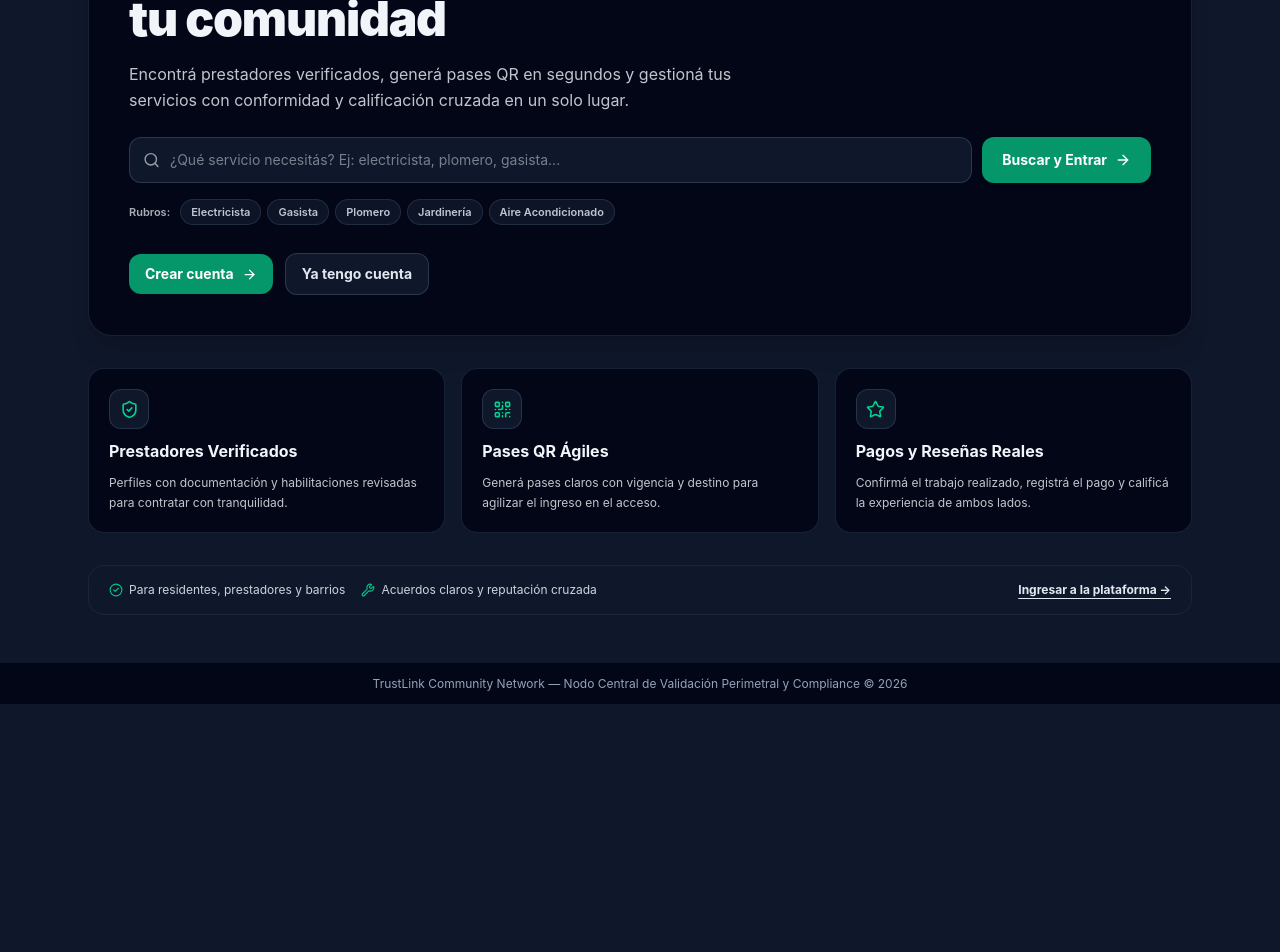
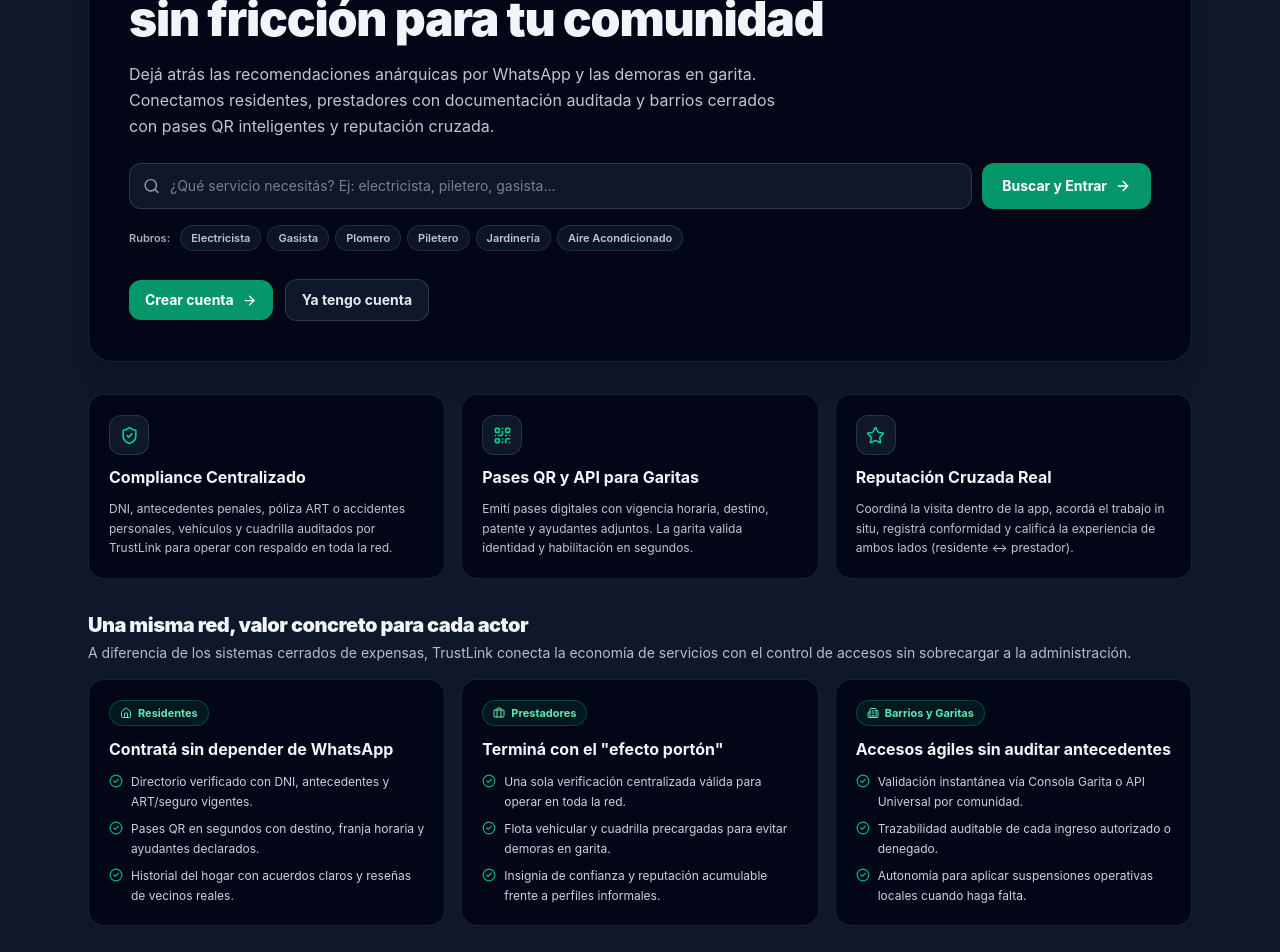
Before and after one commit to drnavia/trustlink-web, a React (Vite) app: page / in a window 1280 px wide. Shown: the part 260-1212 px from the top of the page. Before the commit the page ends 964 px from the top, so only its background shows below. Built offline with nearby package versions, Linux system fonts and the light colour scheme; no server answers.

Commit message:
feat(landing,docs): update landing commercial narrative by actor and refresh README

```diff
--- a/src/modules/landing/LandingHome.jsx
+++ b/src/modules/landing/LandingHome.jsx
@@ -1,7 +1,8 @@
 /**
  * @file LandingHome.jsx
  * @description Vista pública de bienvenida (/) para TrustLink.
- * Incorpora propuesta de valor comercial directa, buscador rápido de servicios/rubros
+ * Incorpora la narrativa comercial consolidada (Océano Azul, propuesta de valor por actor,
+ * compliance centralizado y eliminación del "efecto portón"), buscador rápido de servicios/rubros
  * con atajos por especialidad y accesos claros a Iniciar Sesión o Registrarse,
  * delegando el footer único al orquestador principal (App.jsx).
  * @location /trustlink-web/src/modules/landing/LandingHome.jsx
@@ -17,6 +18,9 @@ import {
   CheckCircle2,
   Wrench,
   Sparkles,
+  Home,
+  Briefcase,
+  Building2,
 } from 'lucide-react';
 import { useBranding } from '../branding/BrandingContext';
 
@@ -24,8 +28,45 @@ const POPULAR_SERVICES = [
   'Electricista',
   'Gasista',
   'Plomero',
+  'Piletero',
   'Jardinería',
   'Aire Acondicionado',
+];
+
+const ACTOR_BENEFITS = [
+  {
+    id: 'resident',
+    icon: Home,
+    badge: 'Residentes',
+    title: 'Contratá sin depender de WhatsApp',
+    points: [
+      'Directorio verificado con DNI, antecedentes y ART/seguro vigentes.',
+      'Pases QR en segundos con destino, franja horaria y ayudantes declarados.',
+      'Historial del hogar con acuerdos claros y reseñas de vecinos reales.',
+    ],
+  },
+  {
+    id: 'provider',
+    icon: Briefcase,
+    badge: 'Prestadores',
+    title: 'Terminá con el "efecto portón"',
+    points: [
+      'Una sola verificación centralizada válida para operar en toda la red.',
+      'Flota vehicular y cuadrilla precargadas para evitar demoras en garita.',
+      'Insignia de confianza y reputación acumulable frente a perfiles informales.',
+    ],
+  },
+  {
+    id: 'community',
+    icon: Building2,
+    badge: 'Barrios y Garitas',
+    title: 'Accesos ágiles sin auditar antecedentes',
+    points: [
+      'Validación instantánea vía Consola Garita o API Universal por comunidad.',
+      'Trazabilidad auditable de cada ingreso autorizado o denegado.',
+      'Autonomía para aplicar suspensiones operativas locales cuando haga falta.',
+    ],
+  },
 ];
 
 export default function LandingHome({ onGoLogin, onGoRegister }) {
@@ -72,20 +113,19 @@ export default function LandingHome({ onGoLogin, onGoRegister }) {
         style={cardStyle}
       >
         <div className="space-y-3 max-w-3xl">
-          <div
-            className="inline-flex items-center gap-2 px-3 py-1 rounded-full text-xs font-bold border border-emerald-500/30 bg-emerald-500/10 text-emerald-300"
-          >
+          <div className="inline-flex items-center gap-2 px-3 py-1 rounded-full text-xs font-bold border border-emerald-500/30 bg-emerald-500/10 text-emerald-300">
             <Sparkles size={13} />
-            <span>Servicios Verificados y Accesos Ágiles</span>
+            <span>Red Transversal de Servicios Verificados y Accesos QR</span>
           </div>
 
           <h1 className="text-2xl sm:text-4xl md:text-5xl font-black tracking-tight leading-tight">
-            Profesionales de confianza para tu comunidad
+            Servicios verificados y accesos sin fricción para tu comunidad
           </h1>
 
           <p className="text-sm sm:text-base opacity-80 leading-relaxed max-w-2xl">
-            Encontrá prestadores verificados, generá pases QR en segundos y gestioná tus servicios
-            con conformidad y calificación cruzada en un solo lugar.
+            Dejá atrás las recomendaciones anárquicas por WhatsApp y las demoras en garita.
+            Conectamos residentes, prestadores con documentación auditada y barrios cerrados con
+            pases QR inteligentes y reputación cruzada.
           </p>
         </div>
 
@@ -106,7 +146,7 @@ export default function LandingHome({ onGoLogin, onGoRegister }) {
                     setSelectedService('');
                   }
                 }}
-                placeholder="¿Qué servicio necesitás? Ej: electricista, plomero, gasista..."
+                placeholder="¿Qué servicio necesitás? Ej: electricista, piletero, gasista..."
                 className="w-full pl-10 pr-4 py-3 rounded-xl text-sm border border-slate-700/80 focus:outline-none focus:ring-2 focus:ring-emerald-500/60"
                 style={innerStyle}
               />
@@ -169,7 +209,7 @@ export default function LandingHome({ onGoLogin, onGoRegister }) {
         </div>
       </div>
 
-      {/* Bloques Modulares de Valor (3 Pilares Clave) */}
+      {/* Bloques Modulares de Valor (3 Pilares Core) */}
       <div className="grid grid-cols-1 md:grid-cols-3 gap-4">
         <div
           className="rounded-2xl p-5 border border-slate-800/80 space-y-2.5"
@@ -181,9 +221,10 @@ export default function LandingHome({ onGoLogin, onGoRegister }) {
           >
             <ShieldCheck size={19} className="text-emerald-400" />
           </div>
-          <h2 className="text-base font-bold">Prestadores Verificados</h2>
+          <h2 className="text-base font-bold">Compliance Centralizado</h2>
           <p className="text-xs opacity-80 leading-relaxed">
-            Perfiles con documentación y habilitaciones revisadas para contratar con tranquilidad.
+            DNI, antecedentes penales, póliza ART o accidentes personales, vehículos y cuadrilla
+            auditados por TrustLink para operar con respaldo en toda la red.
           </p>
         </div>
 
@@ -197,9 +238,10 @@ export default function LandingHome({ onGoLogin, onGoRegister }) {
           >
             <QrCode size={19} className="text-emerald-400" />
           </div>
-          <h2 className="text-base font-bold">Pases QR Ágiles</h2>
+          <h2 className="text-base font-bold">Pases QR y API para Garitas</h2>
           <p className="text-xs opacity-80 leading-relaxed">
-            Generá pases claros con vigencia y destino para agilizar el ingreso en el acceso.
+            Emití pases digitales con vigencia horaria, destino, patente y ayudantes adjuntos. La
+            garita valida identidad y habilitación en segundos.
           </p>
         </div>
 
@@ -213,10 +255,55 @@ export default function LandingHome({ onGoLogin, onGoRegister }) {
           >
             <Star size={19} className="text-emerald-400" />
           </div>
-          <h2 className="text-base font-bold">Pagos y Reseñas Reales</h2>
+          <h2 className="text-base font-bold">Reputación Cruzada Real</h2>
           <p className="text-xs opacity-80 leading-relaxed">
-            Confirmá el trabajo realizado, registrá el pago y calificá la experiencia de ambos lados.
+            Coordiná la visita dentro de la app, acordá el trabajo in situ, registrá conformidad y
+            calificá la experiencia de ambos lados (residente ↔ prestador).
           </p>
+        </div>
+      </div>
+
+      {/* Propuesta de valor segmentada por actor */}
+      <div className="space-y-4">
+        <div className="space-y-1">
+          <h2 className="text-lg sm:text-xl font-black tracking-tight">
+            Una misma red, valor concreto para cada actor
+          </h2>
+          <p className="text-xs sm:text-sm opacity-75">
+            A diferencia de los sistemas cerrados de expensas, TrustLink conecta la economía de
+            servicios con el control de accesos sin sobrecargar a la administración.
+          </p>
+        </div>
+
+        <div className="grid grid-cols-1 md:grid-cols-3 gap-4">
+          {ACTOR_BENEFITS.map((actor) => {
+            const Icon = actor.icon;
+            return (
+              <div
+                key={actor.id}
+                className="rounded-2xl p-5 border border-slate-800/80 space-y-3"
+                style={cardStyle}
+              >
+                <div className="flex items-center justify-between gap-2">
+                  <span className="inline-flex items-center gap-1.5 px-2.5 py-1 rounded-full text-[11px] font-bold border border-emerald-500/30 bg-emerald-500/10 text-emerald-300">
+                    <Icon size={12} />
+                    <span>{actor.badge}</span>
+                  </span>
+                </div>
+
+                <h3 className="text-sm sm:text-base font-bold leading-snug">{actor.title}</h3>
+
+                <ul className="space-y-2 text-xs opacity-85 leading-relaxed">
+                  {actor.points.map((point) => (
+                    <li key={point} className="flex items-start gap-2">
+                      <CheckCircle2 size={14} className="text-emerald-400 shrink-0 mt-0.5" />
+                      <span>{point}</span>
+                    </li>
+                  ))}
+                </ul>
+              </div>
+            );
+          })}
         </div>
       </div>
 
@@ -228,11 +315,11 @@ export default function LandingHome({ onGoLogin, onGoRegister }) {
         <div className="flex flex-wrap items-center gap-4 opacity-90">
           <span className="inline-flex items-center gap-1.5">
             <CheckCircle2 size={14} className="text-emerald-400" />
-            <span>Para residentes, prestadores y barrios</span>
+            <span>Identidad dual: operá como residente y/o prestador</span>
           </span>
           <span className="inline-flex items-center gap-1.5">
             <Wrench size={14} className="text-emerald-400" />
-            <span>Acuerdos claros y reputación cruzada</span>
+            <span>Cumplimiento auditable y trazabilidad en garita</span>
           </span>
         </div>
 
```
Also changed, not shown: 1 other file (tests, documents, lock files or other folders).
